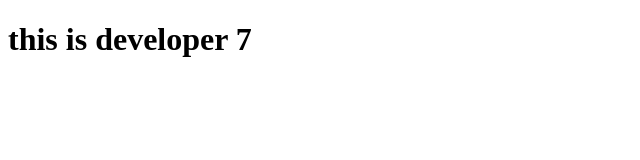
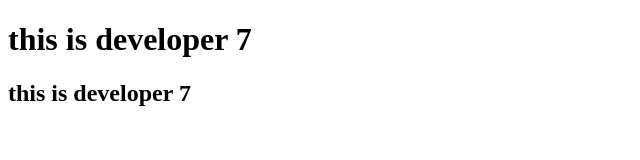
Before and after one commit to iamShimanto/test-git, a plain HTML site: page developer7.html in a window 1280 px wide. Shown: the whole page, without its empty margins (0-640 px from the left). Drawn offline with Linux system fonts and the light colour scheme.

Commit message:
developer7

```diff
--- a/developer7.html
+++ b/developer7.html
@@ -7,5 +7,6 @@
 </head>
 <body>
     <h1>this is developer 7</h1>
+    <h2>this is developer 7 </h2>
 </body>
 </html>
```
